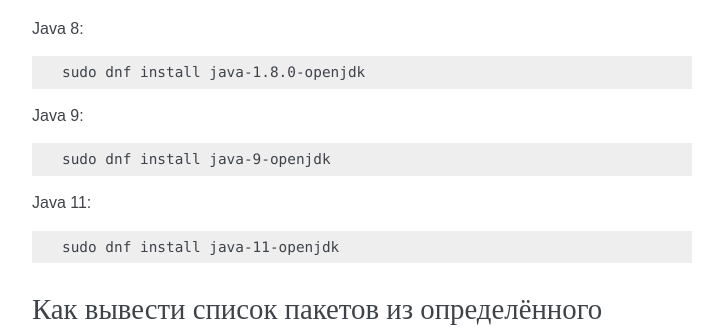
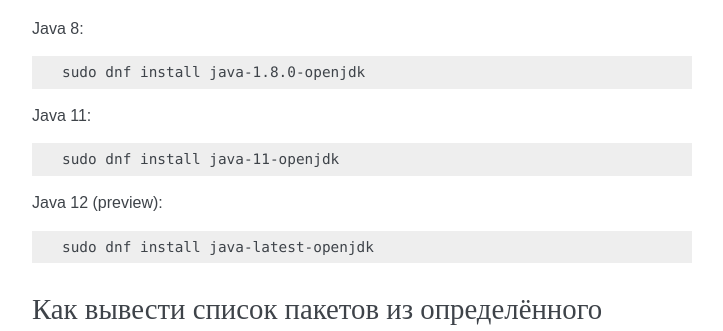
Before and after one commit to RussianFedora/FAQ, a Sphinx documentation site: the page built from source/package-manager.rst, in a window 1280 px wide and 900 px high, scrolled down 8699 px. Shown: the part 153-484 px from the top of the window, without its empty margins (388-1111 px from the left). Built offline with Sphinx 7.4.7, drawn with Linux system fonts in a browser that asks for light colours.

Commit message:
Removed information about Java 9, no longer provided by Fedora.
Added information about Java 12 (release preview).

```diff
--- a/source/package-manager.rst
+++ b/source/package-manager.rst
@@ -484,17 +484,17 @@ Java 8:
 
     sudo dnf install java-1.8.0-openjdk
 
-Java 9:
-
-.. code-block:: text
-
-    sudo dnf install java-9-openjdk
-
 Java 11:
 
 .. code-block:: text
 
     sudo dnf install java-11-openjdk
+
+Java 12 (preview):
+
+.. code-block:: text
+
+    sudo dnf install java-latest-openjdk
 
 .. index:: dnf, repository contents, list
 .. _dnf-repo-contents:
```
